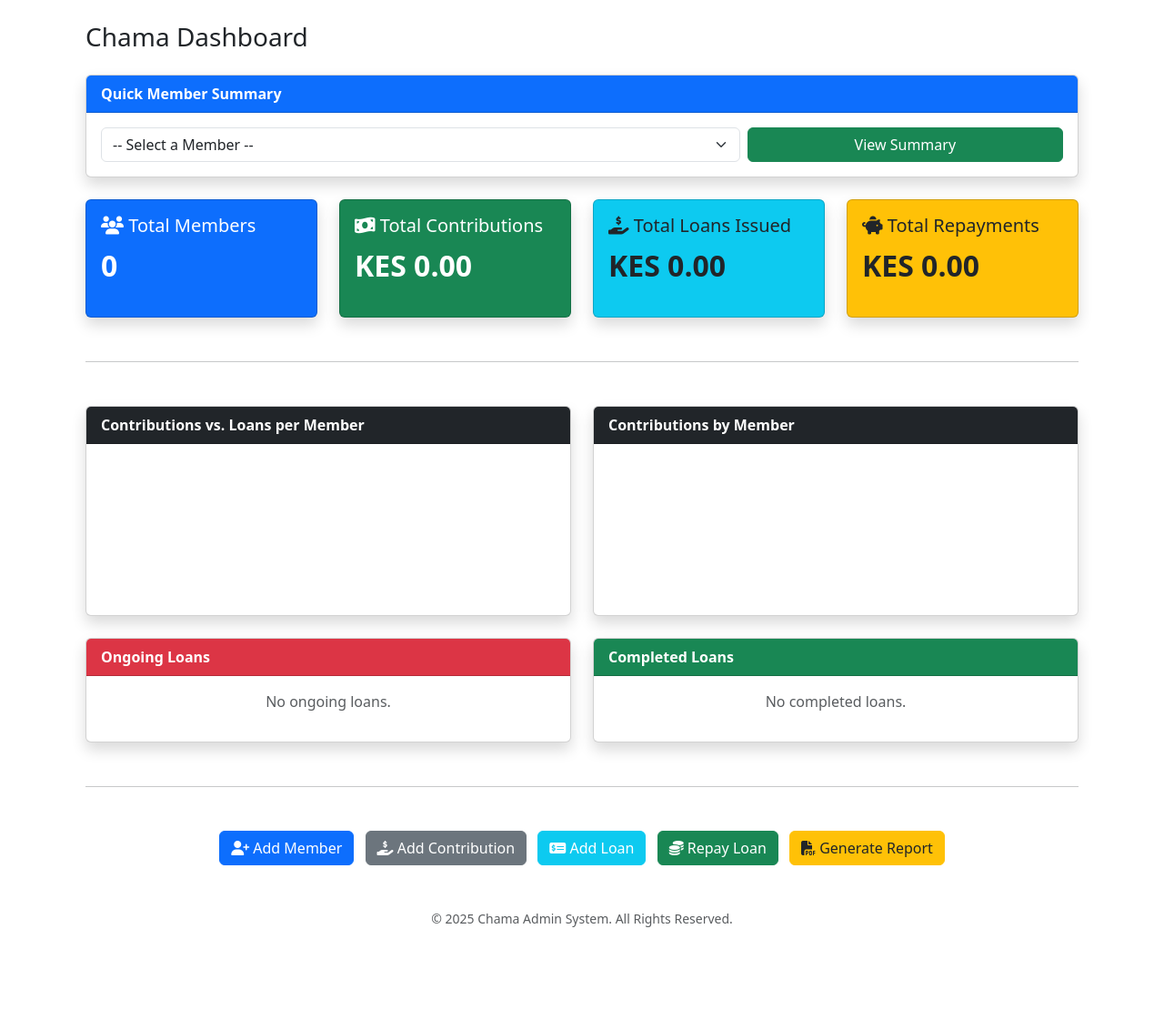
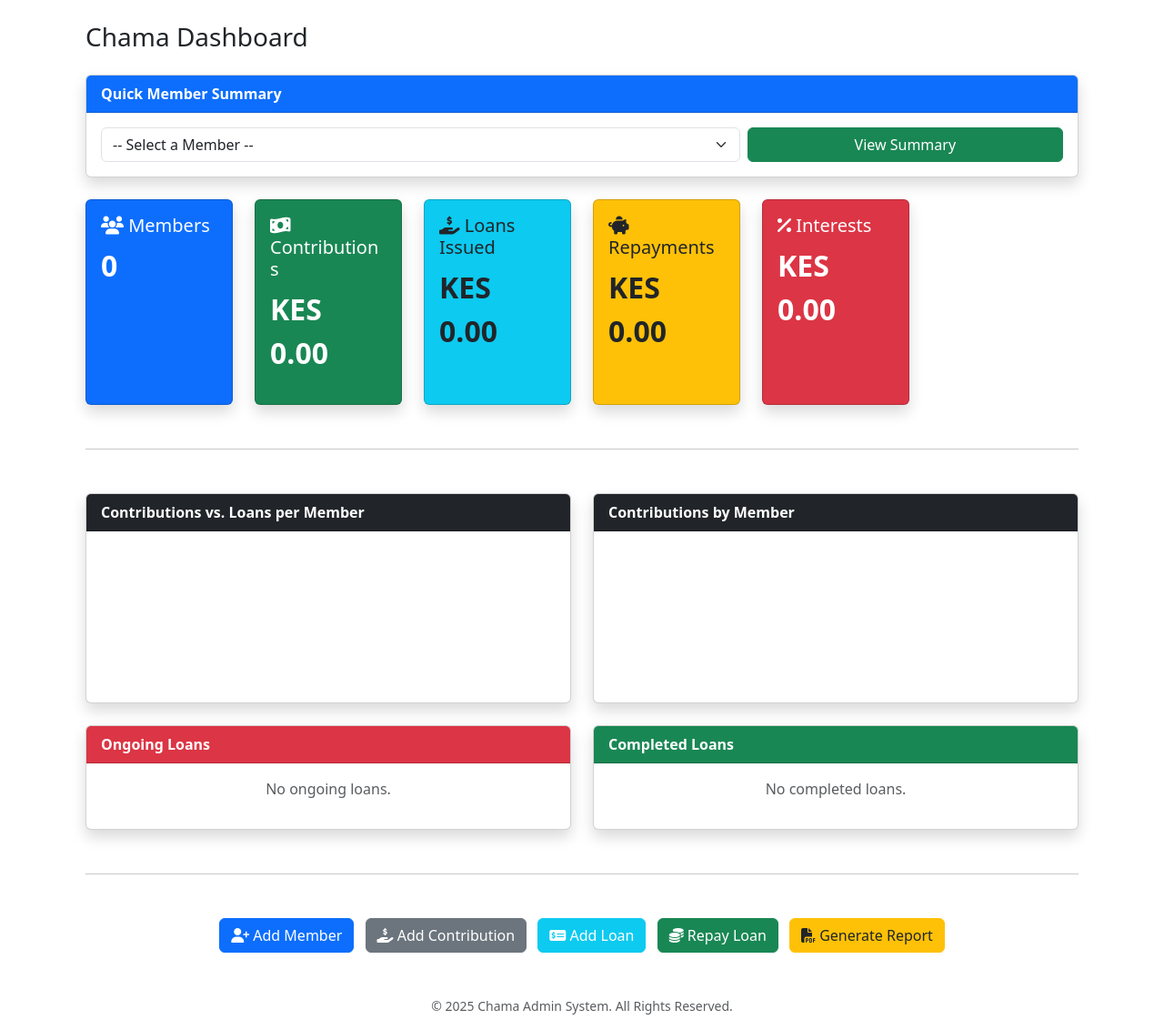
Before and after one commit to mubeakungu/chama-app, a Flask app: template templates/dashboard.html in a window 1280 px wide. Shown: the part 56-1188 px from the top of the page at 91% size. Before the commit the page ends 1075 px from the top, so only its background shows below. Run offline with Flask 3, Linux system fonts and the light colour scheme; the template is opened without the code that fills it, so the values that code supplies are empty; a map, chart or similar area stays blank.

Commit message:
Update dashboard.html

```diff
--- a/templates/dashboard.html
+++ b/templates/dashboard.html
@@ -33,35 +33,43 @@
 
     <!-- Summary Cards -->
     <div class="row g-4">
-        <div class="col-md-3">
+        <div class="col-md-2">
             <div class="card bg-primary text-white shadow h-100">
                 <div class="card-body">
-                    <h5 class="card-title"><i class="fas fa-users"></i> Total Members</h5>
+                    <h5 class="card-title"><i class="fas fa-users"></i> Members</h5>
                     <p class="fs-2 fw-bold">{{ members|length }}</p>
                 </div>
             </div>
         </div>
-        <div class="col-md-3">
+        <div class="col-md-2">
             <div class="card bg-success text-white shadow h-100">
                 <div class="card-body">
-                    <h5 class="card-title"><i class="fas fa-money-bill-wave"></i> Total Contributions</h5>
+                    <h5 class="card-title"><i class="fas fa-money-bill-wave"></i> Contributions</h5>
                     <p class="fs-2 fw-bold">KES {{ "%.2f"|format(total_contributions) }}</p>
                 </div>
             </div>
         </div>
-        <div class="col-md-3">
+        <div class="col-md-2">
             <div class="card bg-info text-dark shadow h-100">
                 <div class="card-body">
-                    <h5 class="card-title"><i class="fas fa-hand-holding-usd"></i> Total Loans Issued</h5>
+                    <h5 class="card-title"><i class="fas fa-hand-holding-usd"></i> Loans Issued</h5>
                     <p class="fs-2 fw-bold">KES {{ "%.2f"|format(total_loans) }}</p>
                 </div>
             </div>
         </div>
-        <div class="col-md-3">
+        <div class="col-md-2">
             <div class="card bg-warning text-dark shadow h-100">
                 <div class="card-body">
-                    <h5 class="card-title"><i class="fas fa-piggy-bank"></i> Total Repayments</h5>
+                    <h5 class="card-title"><i class="fas fa-piggy-bank"></i> Repayments</h5>
                     <p class="fs-2 fw-bold">KES {{ "%.2f"|format(total_repayments) }}</p>
+                </div>
+            </div>
+        </div>
+        <div class="col-md-2">
+            <div class="card bg-danger text-white shadow h-100">
+                <div class="card-body">
+                    <h5 class="card-title"><i class="fas fa-percentage"></i> Interests</h5>
+                    <p class="fs-2 fw-bold">KES {{ "%.2f"|format(total_interest) }}</p>
                 </div>
             </div>
         </div>
@@ -97,7 +105,7 @@
     <div class="row g-4">
         <div class="col-md-6">
             <div class="card shadow h-100">
-                <div class="card-header bg-danger text-white fw-bold d-flex justify-content-between align-items-center">
+                <div class="card-header bg-danger text-white fw-bold">
                     Ongoing Loans
                 </div>
                 <div class="card-body">
@@ -119,7 +127,7 @@
         </div>
         <div class="col-md-6">
             <div class="card shadow h-100">
-                <div class="card-header bg-success text-white fw-bold d-flex justify-content-between align-items-center">
+                <div class="card-header bg-success text-white fw-bold">
                     Completed Loans
                 </div>
                 <div class="card-body">
@@ -145,16 +153,26 @@
 
     <!-- Action Buttons -->
     <div class="text-center mb-4">
-        <a href="{{ url_for('add_member') }}" class="btn btn-primary me-2"><i class="fas fa-user-plus"></i> Add Member</a>
-        <a href="{{ url_for('add_contribution') }}" class="btn btn-secondary me-2"><i class="fas fa-hand-holding-usd"></i> Add Contribution</a>
-        <a href="{{ url_for('add_loan') }}" class="btn btn-info text-white me-2"><i class="fas fa-money-check-alt"></i> Add Loan</a>
-        <a href="{{ url_for('repay_loan') }}" class="btn btn-success me-2"><i class="fas fa-coins"></i> Repay Loan</a>
-        <a href="{{ url_for('generate_report') }}" class="btn btn-warning text-dark"><i class="fas fa-file-pdf"></i> Generate Report</a>
+        <a href="{{ url_for('add_member') }}" class="btn btn-primary me-2">
+            <i class="fas fa-user-plus"></i> Add Member
+        </a>
+        <a href="{{ url_for('add_contribution') }}" class="btn btn-secondary me-2">
+            <i class="fas fa-hand-holding-usd"></i> Add Contribution
+        </a>
+        <a href="{{ url_for('add_loan') }}" class="btn btn-info text-white me-2">
+            <i class="fas fa-money-check-alt"></i> Add Loan
+        </a>
+        <a href="{{ url_for('repay_loan') }}" class="btn btn-success me-2">
+            <i class="fas fa-coins"></i> Repay Loan
+        </a>
+        <a href="{{ url_for('generate_report') }}" class="btn btn-warning text-dark">
+            <i class="fas fa-file-pdf"></i> Generate Report
+        </a>
     </div>
 
 </div>
 
-<!-- Chart.js and FontAwesome -->
+<!-- Chart.js -->
 <script src="https://cdn.jsdelivr.net/npm/chart.js"></script>
 
 <script>
@@ -183,9 +201,7 @@ var contributionLoanChart = new Chart(ctx1, {
     },
     options: {
         responsive: true,
-        scales: {
-            y: { beginAtZero: true }
-        }
+        scales: { y: { beginAtZero: true } }
     }
 });
 
```
